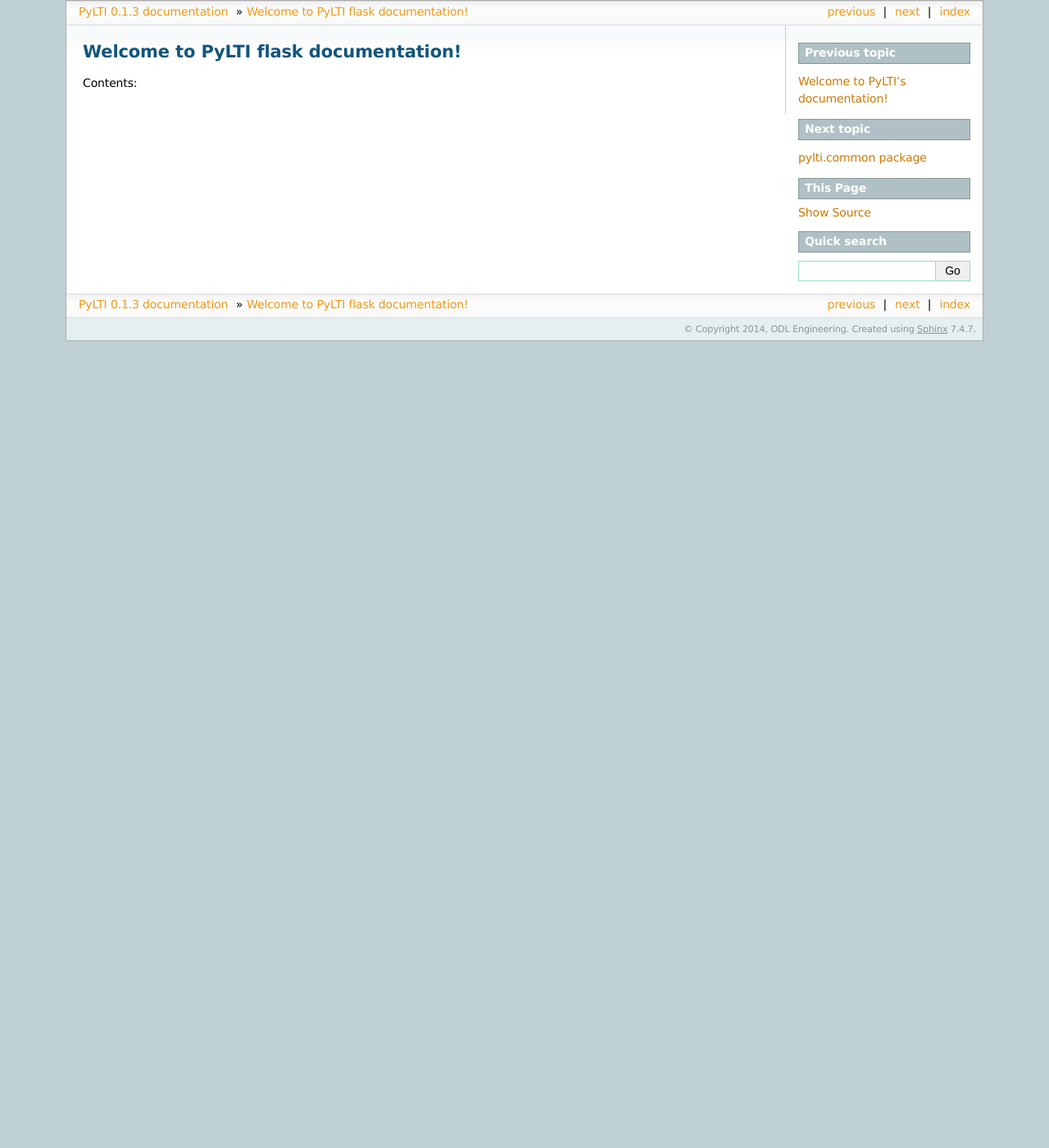
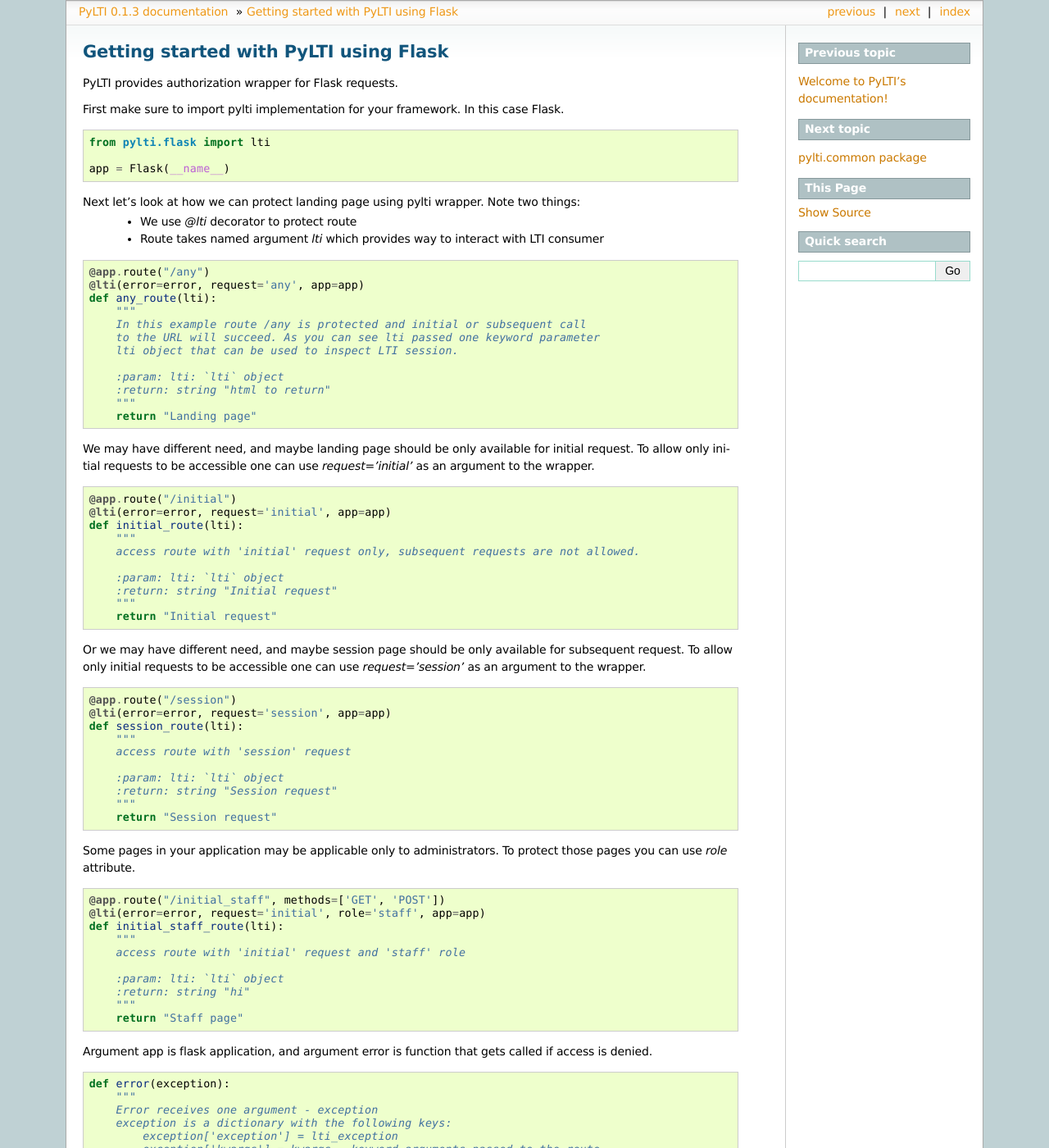
Before and after one commit to mitodl/pylti, a Sphinx documentation site: the page built from docs/source/flask.rst, in a window 1280 px wide and 1400 px high. Shown: the whole window at 82% size. Built offline with Sphinx 7.4.7, drawn with Linux system fonts in a browser that asks for light colours; pages that are not in the unit, such as notebooks, are missing from menus; some of the changed text lies outside the part shown.

Commit message:
PyLTI docs

```diff
--- a/docs/source/flask.rst
+++ b/docs/source/flask.rst
@@ -1,7 +1,99 @@
-Welcome to PyLTI flask documentation!
-=====================================
+Getting started with PyLTI using Flask
+======================================
 
-Contents:
+PyLTI provides authorization wrapper for Flask requests.
 
-.. toctree::
-   :maxdepth: 2
+First make sure to import pylti implementation for your framework. In this case Flask.
+
+.. code-block:: python
+
+    from pylti.flask import lti
+
+    app = Flask(__name__)
+
+Next let's look at how we can protect landing page using pylti wrapper. Note two things:
+ * We use *@lti* decorator to protect route
+ * Route takes named argument *lti* which provides way to interact with LTI consumer
+
+.. code-block:: python
+
+    @app.route("/any")
+    @lti(error=error, request='any', app=app)
+    def any_route(lti):
+        """
+        In this example route /any is protected and initial or subsequent call
+        to the URL will succeed. As you can see lti passed one keyword parameter
+        lti object that can be used to inspect LTI session.
+
+        :param: lti: `lti` object
+        :return: string "html to return"
+        """
+        return "Landing page"
+
+
+We may have different need, and maybe landing page should be only available for initial request.
+To allow only initial requests to be accessible one can use *request='initial'* as an argument to the wrapper.
+
+.. code-block:: python
+
+    @app.route("/initial")
+    @lti(error=error, request='initial', app=app)
+    def initial_route(lti):
+        """
+        access route with 'initial' request only, subsequent requests are not allowed.
+
+        :param: lti: `lti` object
+        :return: string "Initial request"
+        """
+        return "Initial request"
+
+Or we may have different need, and maybe session page should be only available for subsequent request.
+To allow only initial requests to be accessible one can use *request='session'* as an argument to the wrapper.
+
+.. code-block:: python
+
+    @app.route("/session")
+    @lti(error=error, request='session', app=app)
+    def session_route(lti):
+        """
+        access route with 'session' request
+
+        :param: lti: `lti` object
+        :return: string "Session request"
+        """
+        return "Session request"
+
+
+Some pages in your application may be applicable only to administrators.
+To protect those pages you can use *role* attribute.
+
+.. code-block:: python
+
+    @app.route("/initial_staff", methods=['GET', 'POST'])
+    @lti(error=error, request='initial', role='staff', app=app)
+    def initial_staff_route(lti):
+        """
+        access route with 'initial' request and 'staff' role
+
+        :param: lti: `lti` object
+        :return: string "hi"
+        """
+        return "Staff page"
+
+Argument app is flask application, and argument error is function that gets called if access is denied.
+
+.. code-block:: python
+
+    def error(exception):
+        """
+        Error receives one argument - exception
+        exception is a dictionary with the following keys:
+            exception['exception'] = lti_exception
+            exception['kwargs'] = kwargs - keyword arguments passed to the route
+            exception['args'] = args - positional arguments passed to teh route
+
+        :param: exception: `exception` object
+        :return: string "HTML in case of exception"
+        """
+        app_exception.set(exception)
+        return "HTML to return"
```
Also changed, not shown: 1 other file.
